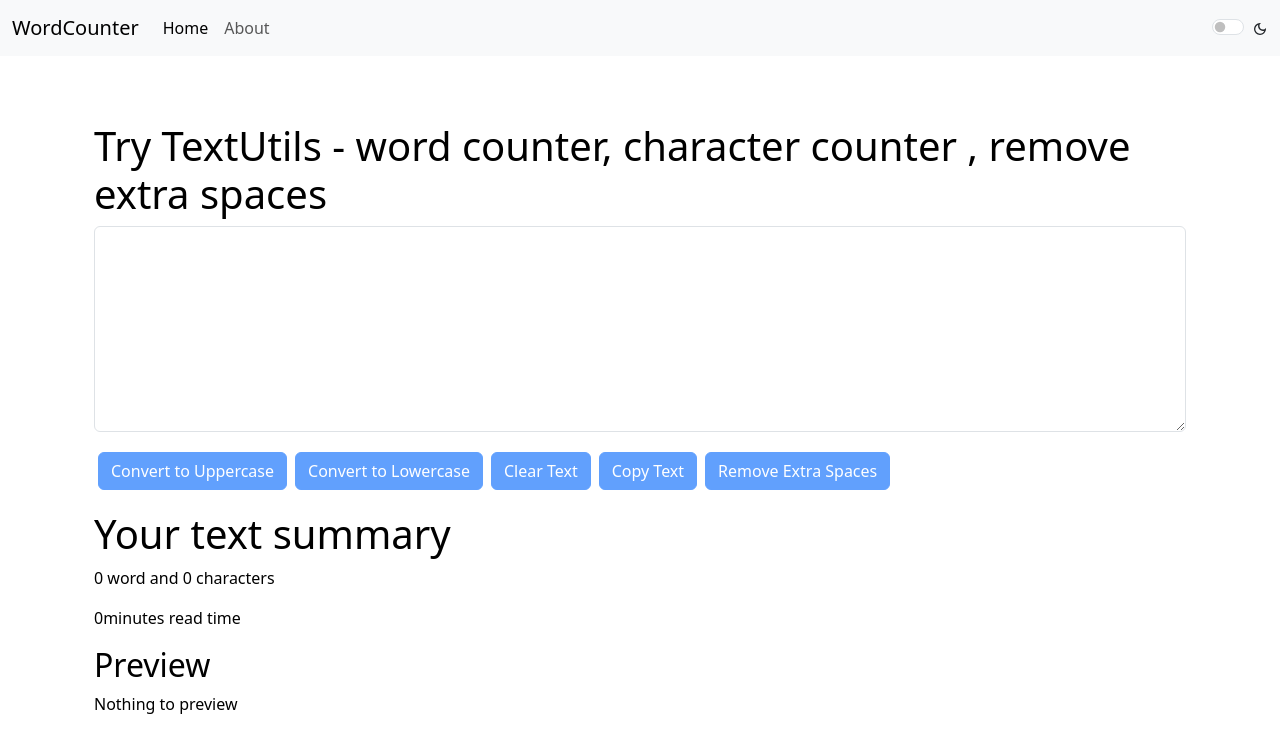
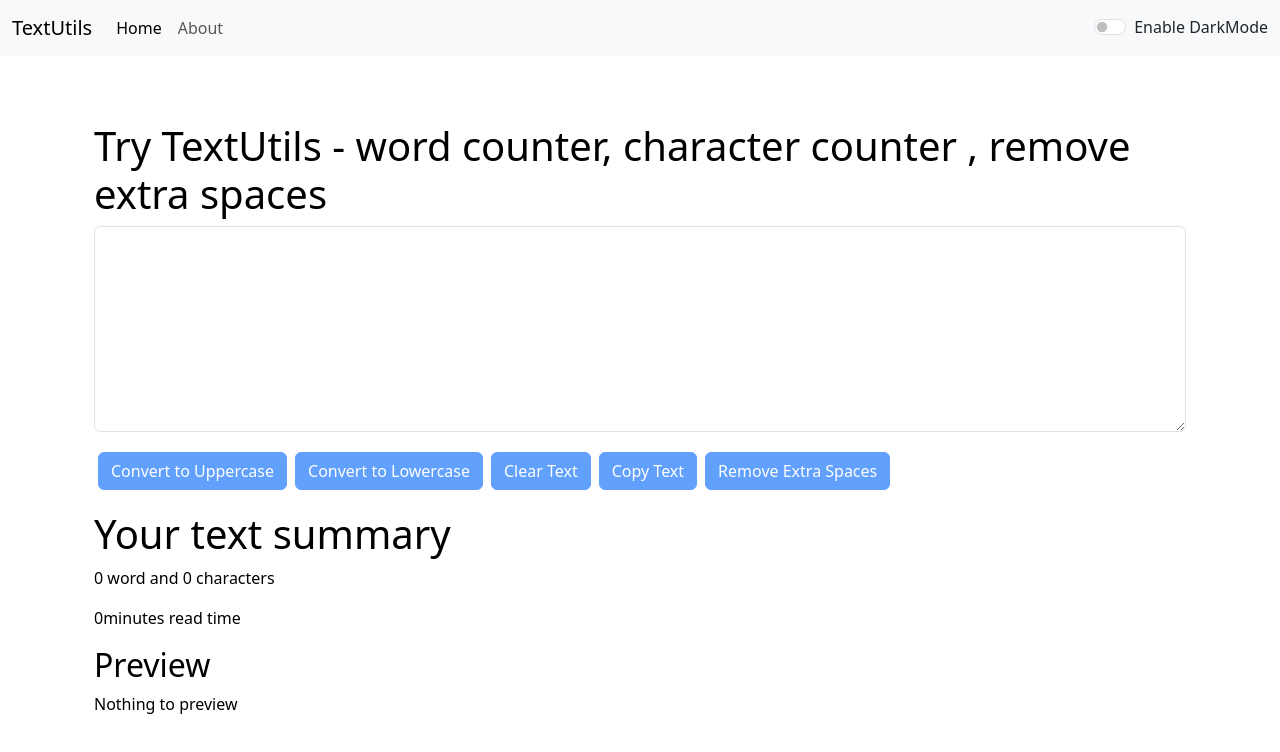
Before and after one commit to asbhandari14/Word-Counter, a React (Create React App) app: page / in a window 1280 px wide. Shown: the top 752 px of the page. Built offline with nearby package versions, Linux system fonts and the light colour scheme.

Commit message:
made some changes

```diff
--- a/src/App.js
+++ b/src/App.js
@@ -51,7 +51,7 @@ function App() {
   <>
 <Router>
 
-<Navbar title = "WordCounter" aboutText='About' mode = {mode} toggleMode = {toggleMode} />
+<Navbar title = "TextUtils" aboutText='About' mode = {mode} toggleMode = {toggleMode} />
 <Alert alert= {alert}/>
 <div className="container my-3" >
 <Routes>
--- a/src/components/Navbar.js
+++ b/src/components/Navbar.js
@@ -1,8 +1,8 @@
 import React from 'react'
 // import PropTypes from 'prop-types'
 import { Link } from 'react-router-dom'
-import { MdOutlineDarkMode } from "react-icons/md";
-import { MdLightMode } from "react-icons/md";
+// import { MdOutlineDarkMode } from "react-icons/md";
+// import { MdLightMode } from "react-icons/md";
 
 
 export default function Navbar(props) {
@@ -31,7 +31,7 @@ export default function Navbar(props) {
       </div> */}
       <div className={`form-check form-switch text-${props.mode==='light'?'dark':'light'}`}>
   <input className="form-check-input" onClick = {props.toggleMode} type="checkbox" id="flexSwitchCheckDefault"/>
-  <label className="form-check-label " htmlFor="flexSwitchCheckDefault">{props.mode==="light"?<MdOutlineDarkMode /> : <MdLightMode />}</label>
+  <label className="form-check-label " htmlFor="flexSwitchCheckDefault">{props.mode==="light"?"Enable DarkMode" : "Enable LightMode"}</label>
 </div>
     </div>
   </div>
```
